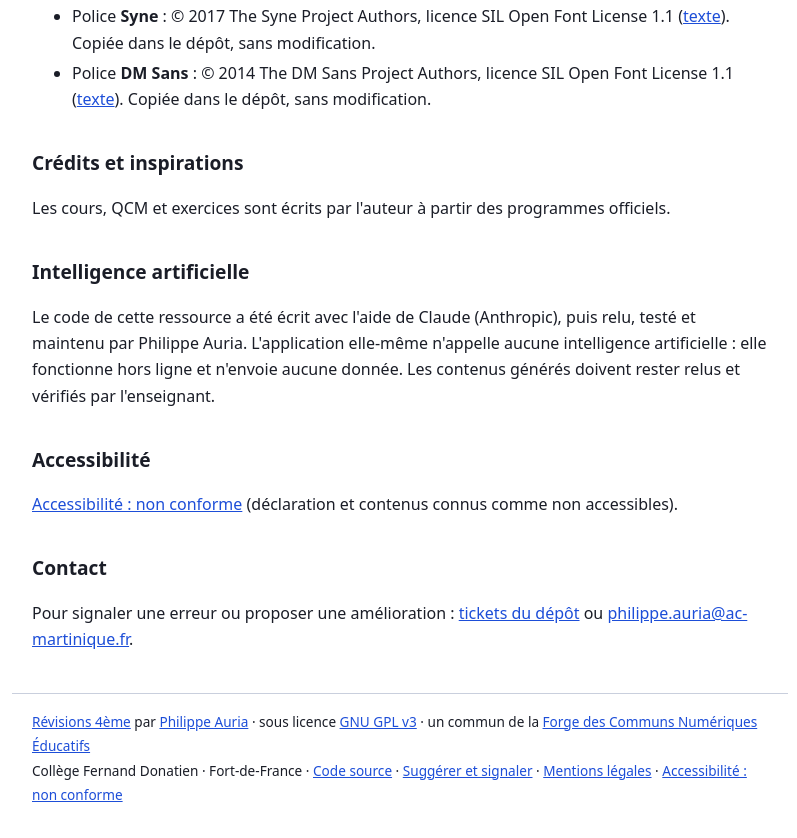
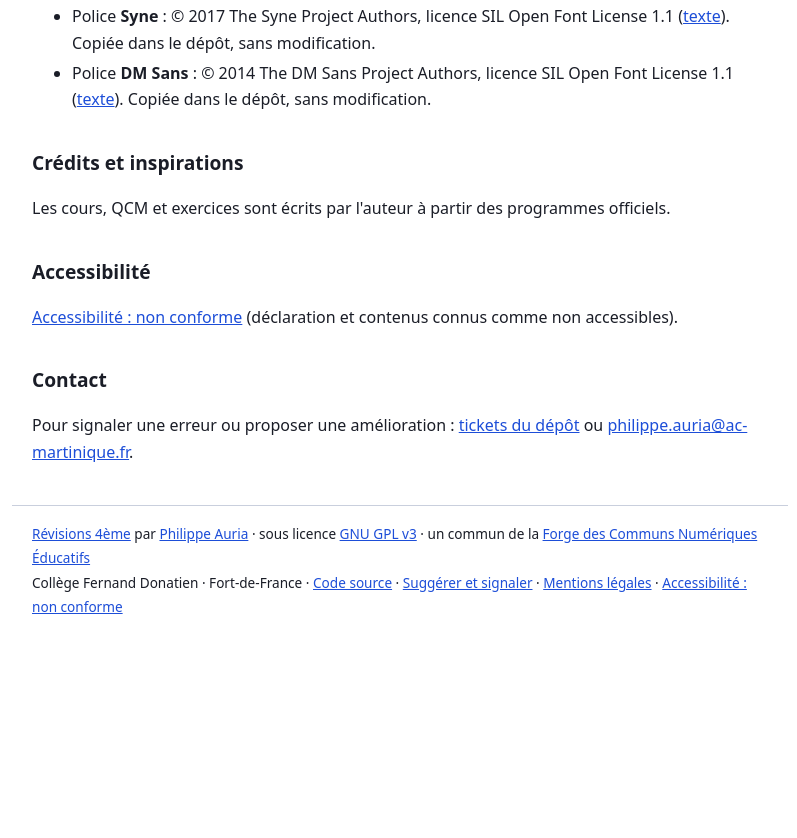
Before and after one commit to PhilippeAuria/Revisions-passage-en-3eme, a plain HTML site: page mentions-legales.html in a window 1280 px wide. Shown: the part 808-1646 px from the top of the page, without its empty margins (240-1037 px from the left). After the commit the page ends 1458 px from the top, so only its background shows below. Drawn offline with Linux system fonts and the light colour scheme.

Commit message:
docs: retirer la mention de l'IA des mentions legales et du README
Co-Authored-By: Claude Sonnet 5.5 <noreply@anthropic.com>

```diff
--- a/mentions-legales.html
+++ b/mentions-legales.html
@@ -47,8 +47,6 @@ footer{border-top:1px solid var(--bord);margin-top:40px;padding-top:16px;padding
 </ul>
 <h2>Crédits et inspirations</h2>
 <p>Les cours, QCM et exercices sont écrits par l'auteur à partir des programmes officiels.</p>
-<h2>Intelligence artificielle</h2>
-<p>Le code de cette ressource a été écrit avec l'aide de Claude (Anthropic), puis relu, testé et maintenu par Philippe Auria. L'application elle-même n'appelle aucune intelligence artificielle : elle fonctionne hors ligne et n'envoie aucune donnée. Les contenus générés doivent rester relus et vérifiés par l'enseignant.</p>
 <h2>Accessibilité</h2>
 <p><a href="accessibilite.html">Accessibilité : non conforme</a> (déclaration et contenus connus comme non accessibles).</p>
 <h2>Contact</h2>
```
Also changed, not shown: 2 other files.
